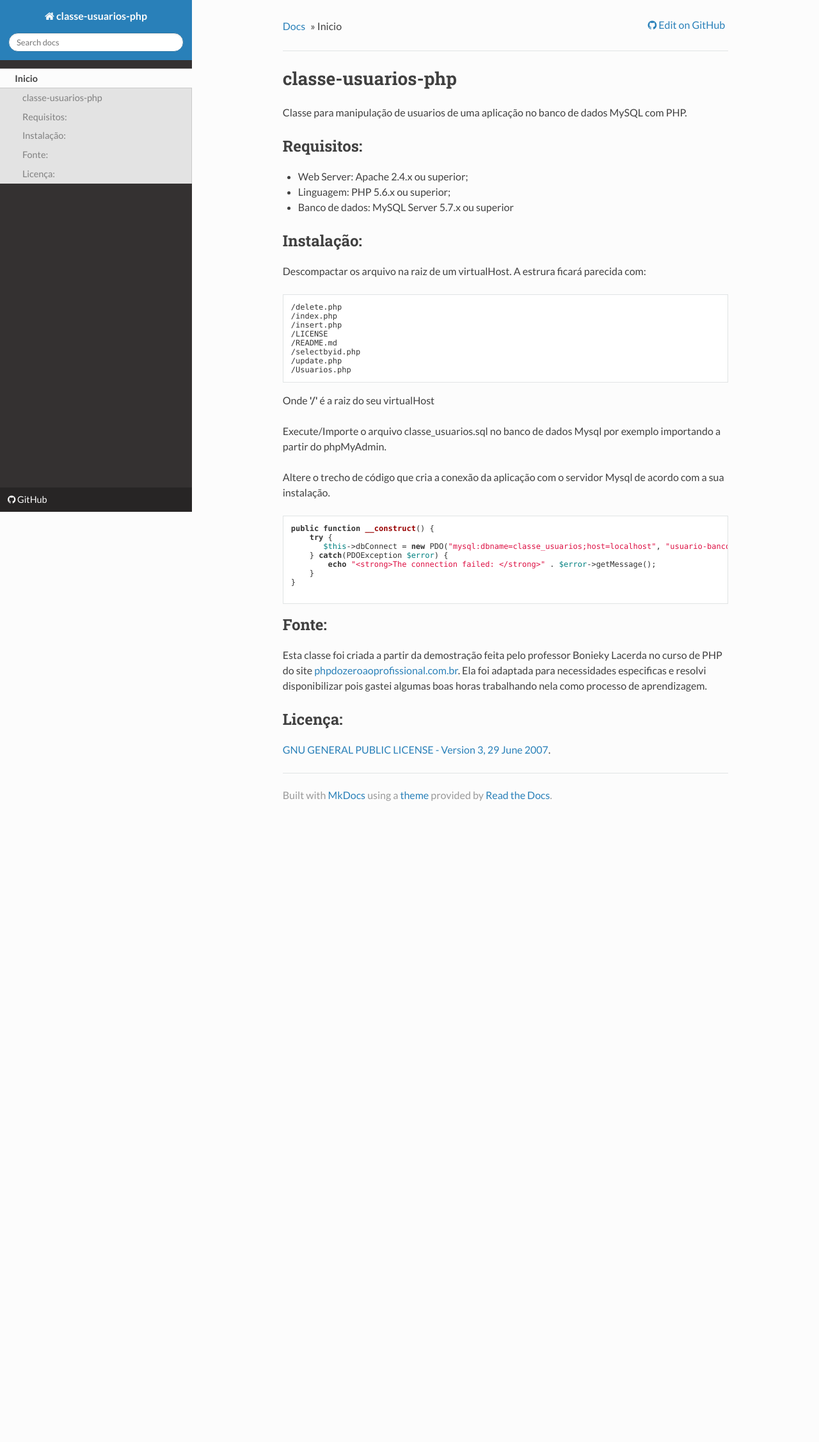
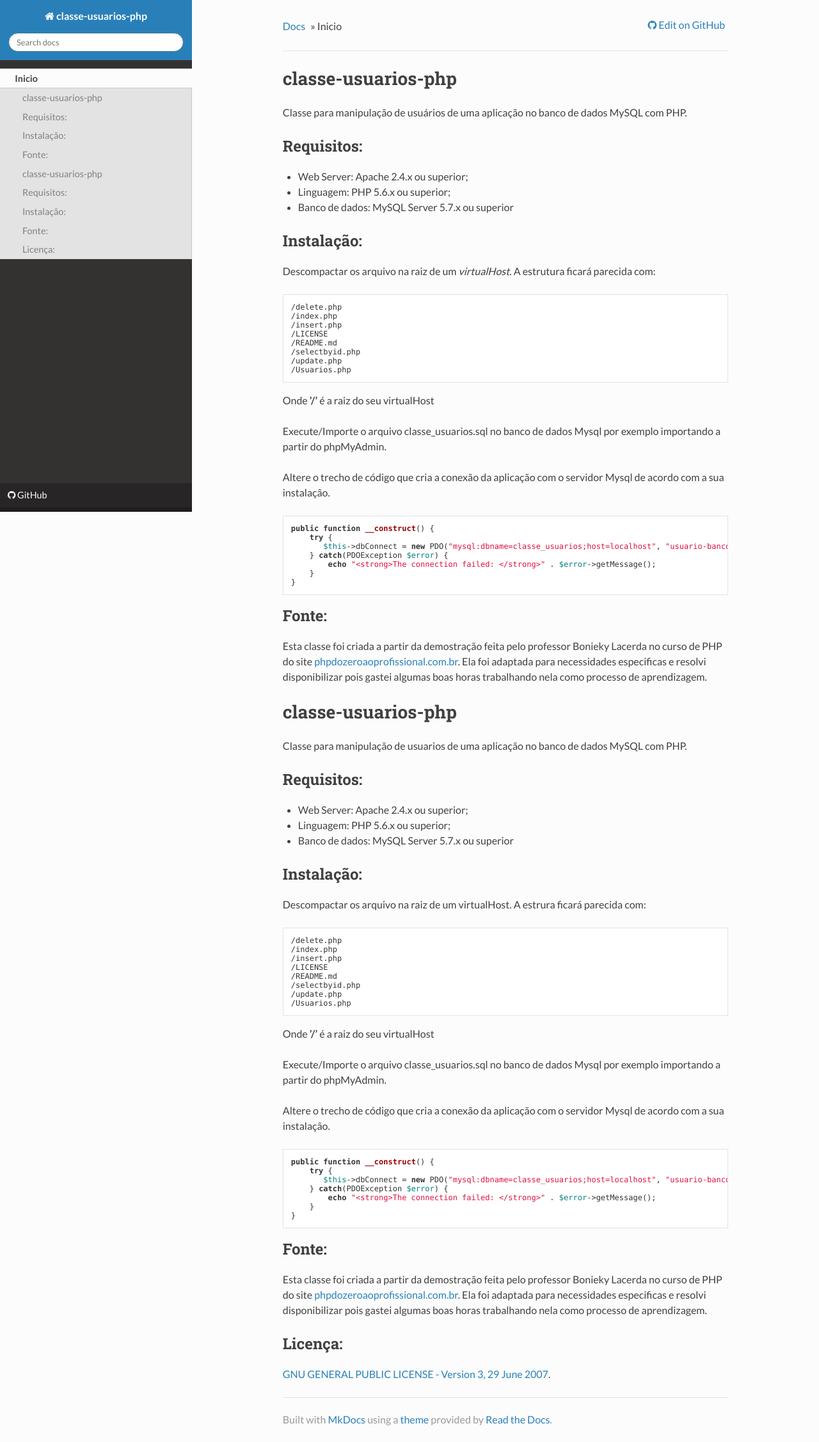
Before and after one commit to getuliovinicius/classe-usuarios-php, a PHP site: page / in a window 1280 px wide. Shown: the whole page at 64% size. Before the commit the page ends 1252 px from the top, so only its background shows below. Run offline with PHP 8.4, Linux system fonts and the light colour scheme.

Commit message:
Deployed 16099ec with MkDocs version: 0.16.3

```diff
--- a/css/theme_extra.css
+++ b/css/theme_extra.css
@@ -22,10 +22,25 @@
  * area doesn't scroll.
  *
  * https://github.com/mkdocs/mkdocs/pull/202
+ *
+ * Builds upon pull 202 https://github.com/mkdocs/mkdocs/pull/202
+ * to make toc scrollbar end before navigations buttons to not be overlapping.
  */
 .wy-nav-side {
-    height: 100%;
+    height: calc(100% - 45px);
     overflow-y: auto;
+    min-height: 0;
+}
+
+.rst-versions{
+    border-top: 0;
+    height: 45px;
+}
+
+@media screen and (max-width: 768px) {
+    .wy-nav-side {
+        height: 100%;
+    }
 }
 
 /*
--- a/index.html
+++ b/index.html
@@ -32,7 +32,7 @@
       m=s.getElementsByTagName(o)[0];a.async=1;a.src=g;m.parentNode.insertBefore(a,m)
       })(window,document,'script','//www.google-analytics.com/analytics.js','ga');
 
-      ga('create', 'UA-70830801-11', 'getuliovinicius.github.io/classe-usuarios-php/');
+      ga('create', 'UA-70830801-11', 'auto');
       ga('send', 'pageview');
   </script>
 
@@ -56,27 +56,42 @@
       <div class="wy-menu wy-menu-vertical" data-spy="affix" role="navigation" aria-label="main navigation">
 	<ul class="current">
 
-            <li>
-    <li class="toctree-l1 current">
-        <a class="current" href=".">Inicio</a>
 
-            <ul>
+            <li class="toctree-l1 current">
 
-                <li class="toctree-l3"><a href="#classe-usuarios-php">classe-usuarios-php</a></li>
+    <a class="current" href=".">Inicio</a>
+    <ul class="subnav">
 
-                    <li><a class="toctree-l4" href="#requisitos">Requisitos:</a></li>
+    <li class="toctree-l2"><a href="#classe-usuarios-php">classe-usuarios-php</a></li>
 
-                    <li><a class="toctree-l4" href="#instalacao">Instalação:</a></li>
+        <ul>
 
-                    <li><a class="toctree-l4" href="#fonte">Fonte:</a></li>
+            <li><a class="toctree-l3" href="#requisitos">Requisitos:</a></li>
 
-                    <li><a class="toctree-l4" href="#licenca">Licença:</a></li>
+            <li><a class="toctree-l3" href="#instalacao">Instalação:</a></li>
+
+            <li><a class="toctree-l3" href="#fonte">Fonte:</a></li>
+
+        </ul>
 
 
-            </ul>
+    <li class="toctree-l2"><a href="#classe-usuarios-php_1">classe-usuarios-php</a></li>
 
-    </li>
-<li>
+        <ul>
+
+            <li><a class="toctree-l3" href="#requisitos_1">Requisitos:</a></li>
+
+            <li><a class="toctree-l3" href="#instalacao_1">Instalação:</a></li>
+
+            <li><a class="toctree-l3" href="#fonte_1">Fonte:</a></li>
+
+            <li><a class="toctree-l3" href="#licenca">Licença:</a></li>
+
+        </ul>
+
+
+    </ul>
+	    </li>
 
         </ul>
       </div>
@@ -113,42 +128,75 @@
           <div role="main">
             <div class="section">
 
-                <h1 id="classe-usuarios-php">classe-usuarios-php</h1>
-<p>Classe para manipulação de usuarios de uma aplicação no banco de dados MySQL com PHP.</p>
-<h2 id="requisitos">Requisitos:</h2>
+                <h1 id="classe-usuarios-php">classe-usuarios-php<a class="headerlink" href="#classe-usuarios-php" title="Permanent link">&para;</a></h1>
+<p>Classe para manipulação de usuários de uma aplicação no banco de dados MySQL com PHP.</p>
+<h2 id="requisitos">Requisitos:<a class="headerlink" href="#requisitos" title="Permanent link">&para;</a></h2>
 <ul>
 <li>Web Server: Apache 2.4.x ou superior;</li>
 <li>Linguagem: PHP 5.6.x ou superior;</li>
-<li>Banco de dados: MySQL Server 5.7.x ou superior </li>
+<li>Banco de dados: MySQL Server 5.7.x ou superior</li>
 </ul>
-<h2 id="instalacao">Instalação:</h2>
-<p>Descompactar os arquivo na raiz de um virtualHost. A estrura ficará parecida com:</p>
-<pre><code>/delete.php
+<h2 id="instalacao">Instalação:<a class="headerlink" href="#instalacao" title="Permanent link">&para;</a></h2>
+<p>Descompactar os arquivo na raiz de um <em>virtualHost</em>. A estrutura ficará parecida com:</p>
+<pre class="codehilite"><code class="language-sh">/delete.php
 /index.php
 /insert.php
 /LICENSE
 /README.md
 /selectbyid.php
 /update.php
-/Usuarios.php
-</code></pre>
+/Usuarios.php</code></pre>
 
-<p>Onde <strong>'/'</strong> é a raiz do seu virtualHost</p>
+
+<p>Onde <strong>&rsquo;/&rsquo;</strong> é a raiz do seu virtualHost</p>
 <p>Execute/Importe o arquivo classe_usuarios.sql no banco de dados Mysql por exemplo importando a partir do phpMyAdmin.</p>
 <p>Altere o trecho de código que cria a conexão da aplicação com o servidor Mysql de acordo com a sua instalação.</p>
-<pre><code class="php">public function __construct() {
+<pre class="codehilite"><code class="language-php">public function __construct() {
     try {
        $this-&gt;dbConnect = new PDO(&quot;mysql:dbname=classe_usuarios;host=localhost&quot;, &quot;usuario-banco-de-dados&quot;, &quot;senha&quot;);
     } catch(PDOException $error) {
         echo &quot;&lt;strong&gt;The connection failed: &lt;/strong&gt;&quot; . $error-&gt;getMessage();
     }
-}
+}</code></pre>
 
-</code></pre>
 
-<h2 id="fonte">Fonte:</h2>
+<h2 id="fonte">Fonte:<a class="headerlink" href="#fonte" title="Permanent link">&para;</a></h2>
 <p>Esta classe foi criada a partir da demostração feita pelo professor Bonieky Lacerda no curso de PHP do site <a href="http://www.phpdozeroaoprofissional.com.br">phpdozeroaoprofissional.com.br</a>. Ela foi adaptada para necessidades especificas e resolvi disponibilizar pois gastei algumas boas horas trabalhando nela como processo de aprendizagem.</p>
-<h2 id="licenca">Licença:</h2>
+<h1 id="classe-usuarios-php_1">classe-usuarios-php<a class="headerlink" href="#classe-usuarios-php_1" title="Permanent link">&para;</a></h1>
+<p>Classe para manipulação de usuarios de uma aplicação no banco de dados MySQL com PHP.</p>
+<h2 id="requisitos_1">Requisitos:<a class="headerlink" href="#requisitos_1" title="Permanent link">&para;</a></h2>
+<ul>
+<li>Web Server: Apache 2.4.x ou superior;</li>
+<li>Linguagem: PHP 5.6.x ou superior;</li>
+<li>Banco de dados: MySQL Server 5.7.x ou superior</li>
+</ul>
+<h2 id="instalacao_1">Instalação:<a class="headerlink" href="#instalacao_1" title="Permanent link">&para;</a></h2>
+<p>Descompactar os arquivo na raiz de um virtualHost. A estrura ficará parecida com:</p>
+<pre class="codehilite"><code>/delete.php
+/index.php
+/insert.php
+/LICENSE
+/README.md
+/selectbyid.php
+/update.php
+/Usuarios.php</code></pre>
+
+
+<p>Onde <strong>&rsquo;/&rsquo;</strong> é a raiz do seu virtualHost</p>
+<p>Execute/Importe o arquivo classe_usuarios.sql no banco de dados Mysql por exemplo importando a partir do phpMyAdmin.</p>
+<p>Altere o trecho de código que cria a conexão da aplicação com o servidor Mysql de acordo com a sua instalação.</p>
+<pre class="codehilite"><code class="language-php">public function __construct() {
+    try {
+       $this-&gt;dbConnect = new PDO(&quot;mysql:dbname=classe_usuarios;host=localhost&quot;, &quot;usuario-banco-de-dados&quot;, &quot;senha&quot;);
+    } catch(PDOException $error) {
+        echo &quot;&lt;strong&gt;The connection failed: &lt;/strong&gt;&quot; . $error-&gt;getMessage();
+    }
+}</code></pre>
+
+
+<h2 id="fonte_1">Fonte:<a class="headerlink" href="#fonte_1" title="Permanent link">&para;</a></h2>
+<p>Esta classe foi criada a partir da demostração feita pelo professor Bonieky Lacerda no curso de PHP do site <a href="http://www.phpdozeroaoprofissional.com.br">phpdozeroaoprofissional.com.br</a>. Ela foi adaptada para necessidades especificas e resolvi disponibilizar pois gastei algumas boas horas trabalhando nela como processo de aprendizagem.</p>
+<h2 id="licenca">Licença:<a class="headerlink" href="#licenca" title="Permanent link">&para;</a></h2>
 <p><a href="https://github.com/getuliovinicius/classe-usuarios-php/blob/master/LICENSE">GNU GENERAL PUBLIC LICENSE - Version 3, 29 June 2007</a>.</p>
 
             </div>
@@ -176,7 +224,7 @@
   <div class="rst-versions" role="note" style="cursor: pointer">
     <span class="rst-current-version" data-toggle="rst-current-version">
 
-          <a href="https://github.com/getuliovinicius/classe-usuarios-php" class="icon icon-github" style="float: left; color: #fcfcfc"> GitHub</a>
+          <a href="https://github.com/getuliovinicius/classe-usuarios-php" class="fa fa-github" style="float: left; color: #fcfcfc"> GitHub</a>
 
 
 
@@ -188,6 +236,6 @@
 </html>
 
 <!--
-MkDocs version : 0.16.1
-Build Date UTC : 2017-02-19 18:44:43
+MkDocs version : 0.16.3
+Build Date UTC : 2017-05-01 00:04:28
 -->
--- a/js/theme.js
+++ b/js/theme.js
@@ -1,5 +1,4 @@
 $( document ).ready(function() {
-
     // Shift nav in mobile when clicking the menu.
     $(document).on('click', "[data-toggle='wy-nav-top']", function() {
       $("[data-toggle='wy-nav-shift']").toggleClass("shift");
@@ -53,3 +52,31 @@ window.SphinxRtdTheme = (function (jquery) {
         StickyNav : stickyNav
     };
 }($));
+
+// The code below is a copy of @seanmadsen code posted Jan 10, 2017 on issue 803.
+// https://github.com/mkdocs/mkdocs/issues/803
+// This just incorporates the auto scroll into the theme itself without
+// the need for additional custom.js file.
+//
+$(function() {
+  $.fn.isFullyWithinViewport = function(){
+      var viewport = {};
+      viewport.top = $(window).scrollTop();
+      viewport.bottom = viewport.top + $(window).height();
+      var bounds = {};
+      bounds.top = this.offset().top;
+      bounds.bottom = bounds.top + this.outerHeight();
+      return ( ! (
+        (bounds.top <= viewport.top) ||
+        (bounds.bottom >= viewport.bottom)
+      ) );
+  };
+  if( $('li.toctree-l1.current').length && !$('li.toctree-l1.current').isFullyWithinViewport() ) {
+    $('.wy-nav-side')
+      .scrollTop(
+        $('li.toctree-l1.current').offset().top -
+        $('.wy-nav-side').offset().top -
+        60
+      );
+  }
+});
--- a/sitemap.xml
+++ b/sitemap.xml
@@ -4,7 +4,7 @@
 
     <url>
      <loc>/</loc>
-     <lastmod>2017-02-19</lastmod>
+     <lastmod>2017-04-30</lastmod>
      <changefreq>daily</changefreq>
     </url>
 
```
Also changed, not shown: mkdocs/search_index.json (+23 -3 lines), search.html (+6 -7 lines).
